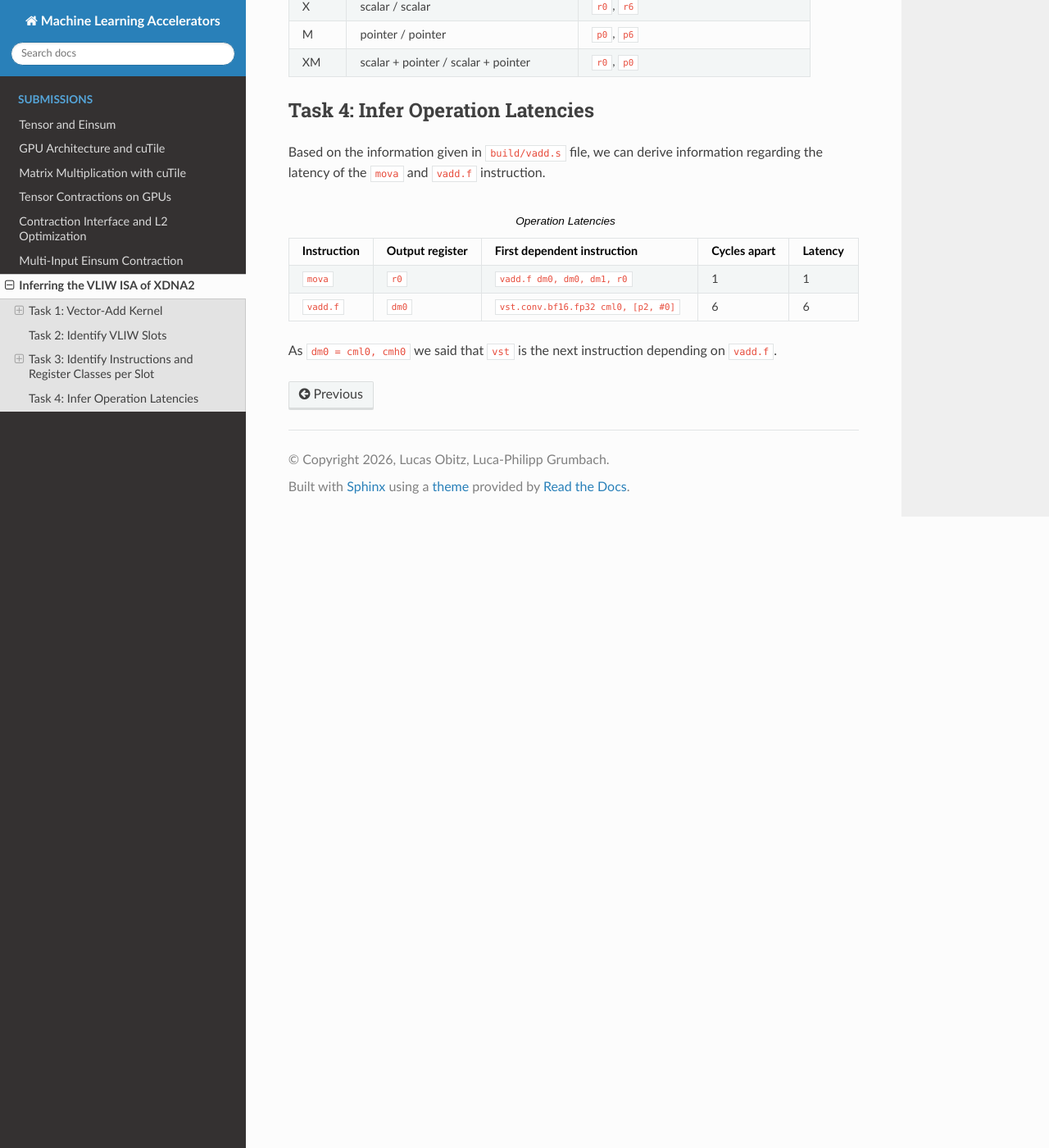
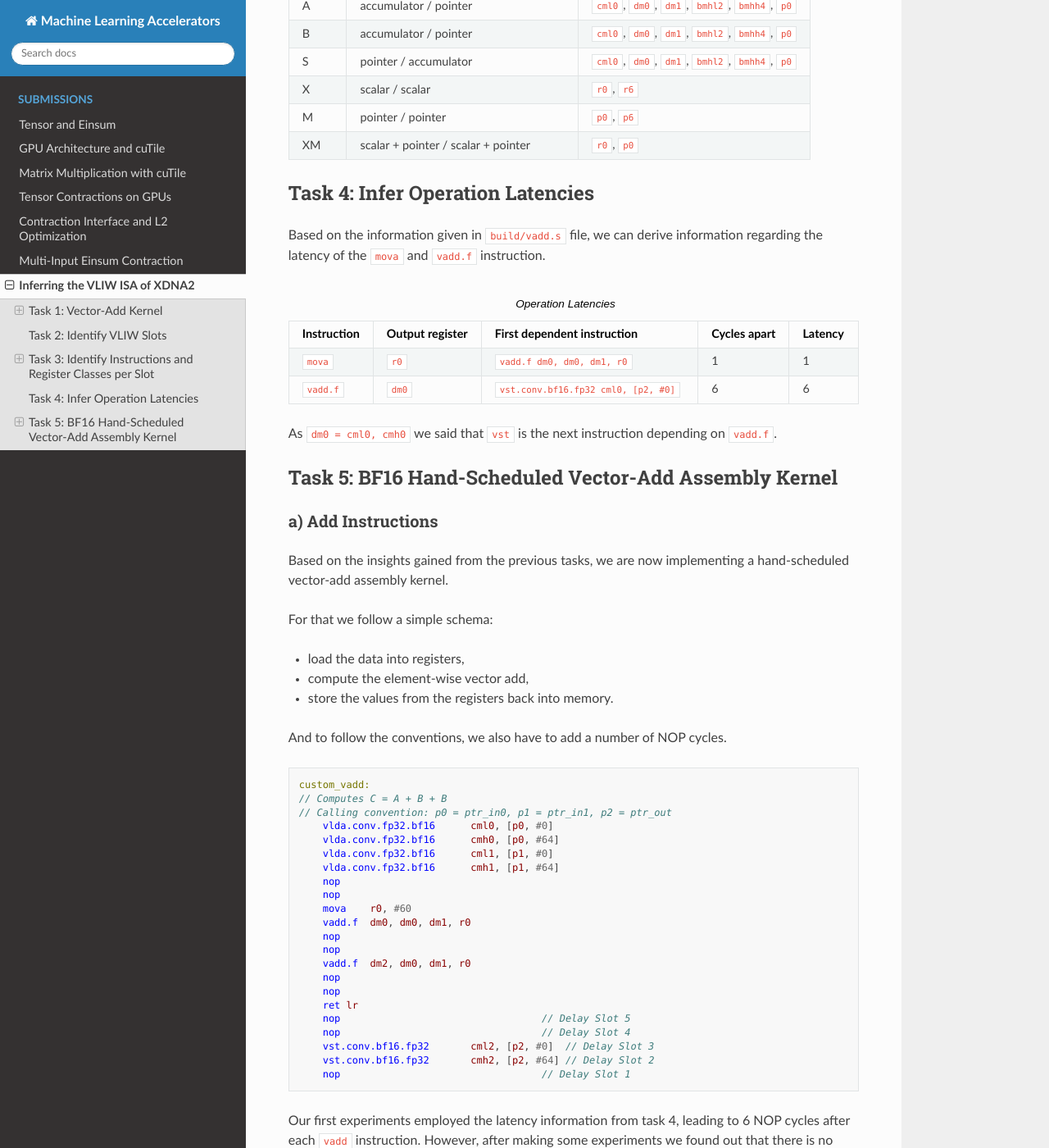
Before and after one commit to Shad00Z/machine-learning-accelerators, a Sphinx documentation site: the page built from docs/source/submissions/07_xdna2.rst, in a window 1280 px wide and 1400 px high, scrolled down 3782 px. Shown: the whole window at 82% size. Built offline with Sphinx 7.4.7 and the Read the Docs theme 3.1.0, drawn with Linux system fonts in a browser that asks for light colours; some of the changed text lies outside the part shown.

Commit message:
feat: task 5 + docs

```diff
--- a/docs/source/submissions/07_xdna2.rst
+++ b/docs/source/submissions/07_xdna2.rst
@@ -48,16 +48,24 @@ c) Result Verification
 
 The last step is to implement the ``verify()`` function in the ``driver.py`` file.
 
+.. _vadd_verify:
+
 .. code-block:: python
+
+    ref = 0
 
     if kernel == "vadd":
         ref = in0 + in1
-
-        if not torch.allclose(out, ref, rtol=1e-2, atol=1e-2):
-            max_err = (out - ref).abs().max().item()
-            raise ValueError(f"[FAIL] {kernel} verification passed.")
     else:
         raise NotImplementedError("verify() not yet implemented")
+
+    print(f"  in0[:8]  = {in0[:8]}")
+    print(f"  in1[:8]  = {in1[:8]}")
+    print(f"  ref[:8]  = {ref[:8]}")
+    print(f"  out[:8]  = {out[:8]}")
+
+    if not torch.allclose(out, ref, rtol=1e-2, atol=1e-2):
+        raise ValueError(f"[FAIL] {kernel} verification did not pass.")
 
 Task 2: Identify VLIW Slots
 ---------------------------
@@ -236,3 +244,78 @@ Based on the information given in ``build/vadd.s`` file, we can derive informati
      - 6
 
 As ``dm0 = cml0, cmh0`` we said that ``vst`` is the next instruction depending on ``vadd.f``.
+
+Task 5: BF16 Hand-Scheduled Vector-Add Assembly Kernel
+------------------------------------------------------
+
+a) Add Instructions
+^^^^^^^^^^^^^^^^^^^
+
+Based on the insights gained from the previous tasks, we are now implementing a hand-scheduled vector-add assembly kernel.
+
+For that we follow a simple schema:
+
+- load the data into registers,
+- compute the element-wise vector add,
+- store the values from the registers back into memory.
+
+And to follow the conventions, we also have to add a number of NOP cycles.
+
+.. code-block:: asm
+
+    custom_vadd:
+    // Computes C = A + B + B
+    // Calling convention: p0 = ptr_in0, p1 = ptr_in1, p2 = ptr_out
+        vlda.conv.fp32.bf16	 cml0, [p0, #0]
+        vlda.conv.fp32.bf16	 cmh0, [p0, #64]
+        vlda.conv.fp32.bf16	 cml1, [p1, #0]
+        vlda.conv.fp32.bf16	 cmh1, [p1, #64]
+        nop
+        nop
+        mova	r0, #60
+        vadd.f	dm0, dm0, dm1, r0
+        nop
+        nop
+        vadd.f	dm2, dm0, dm1, r0
+        nop
+        nop
+        ret lr
+        nop                                  // Delay Slot 5
+        nop                                  // Delay Slot 4
+        vst.conv.bf16.fp32	 cml2, [p2, #0]  // Delay Slot 3
+        vst.conv.bf16.fp32	 cmh2, [p2, #64] // Delay Slot 2
+        nop                                  // Delay Slot 1
+
+Our first experiments employed the latency information from task 4, leading to 6 NOP cycles after each ``vadd`` instruction.
+However, after making some experiments we found out that there is no need for 6 NOP cyles **between** the two ``vadd`` instructions.
+We assume that the hardware does not need to fully write back the result, but rather only needs to make the result readable for another vector unit instruction.
+
+By using this information we reduce the VLIW cycles from 22 to 19.
+Based on the knowledge that we have in regards to the XDNA instructions, we assume that this is fewest possible number of cycles.
+
+b) Assemble Kernel
+^^^^^^^^^^^^^^^^^^
+
+After the implementation we assemble our kernel by running:
+
+.. code-block:: bash
+
+    make obj_custom_vadd
+
+Running this commands generates a ``custom_vadd.o`` in the build ``directory``.
+
+c) Result Verification
+^^^^^^^^^^^^^^^^^^^^^^
+
+Similar as for the vector-add kernel from task 1 the last step was to verify the correctness of our kernel.
+For that we enhanced the :ref:`condition <vadd_verify>` in the ``driver.py``.
+
+.. code-block:: python
+
+    ref = 0
+
+    if ...
+    elif kernel == "custom_vadd":
+        ref = in0 + in1 + in1
+    else:
+        raise NotImplementedError("verify() not yet implemented")
```
Also changed, not shown: 2 other files.
